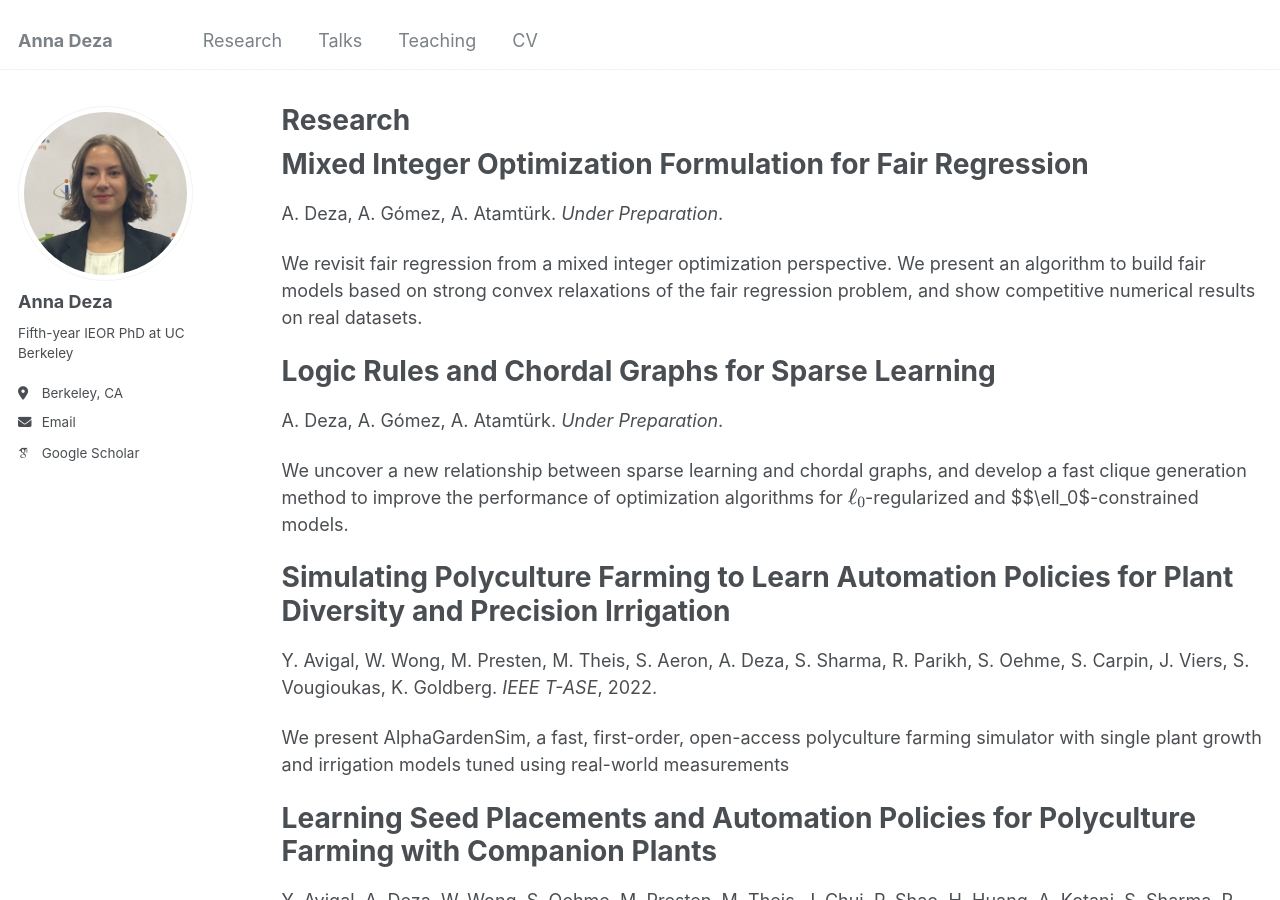
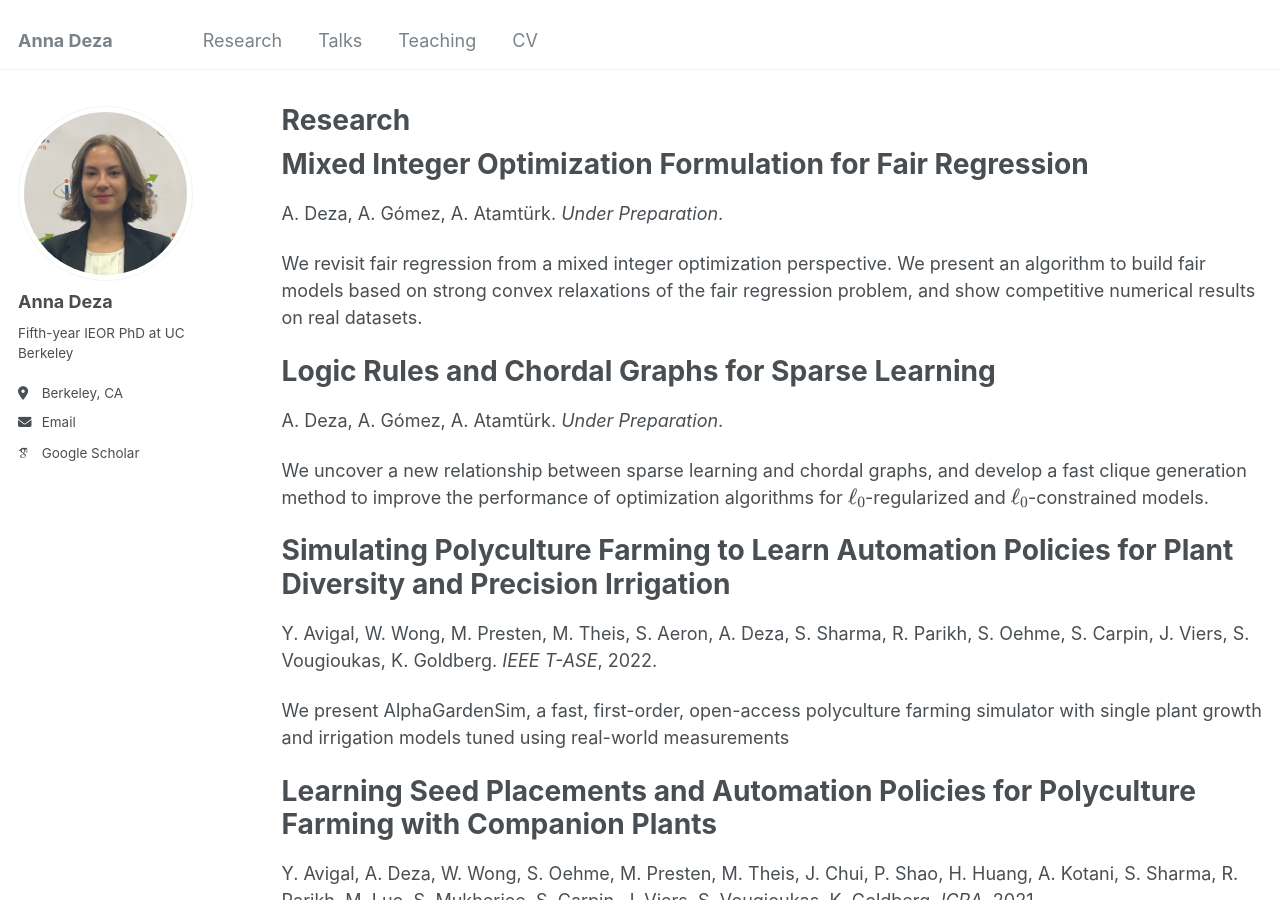
Before and after one commit to annadeza/annadeza.github.io, a Jekyll site: the page built from _pages/publications.md, in a window 1280 px wide and 900 px high. Built offline with Jekyll 4.4.1, drawn with Linux system fonts in a browser that asks for light colours; some web fonts are replaced.

Commit message:
Typo fix

```diff
--- a/_pages/publications.md
+++ b/_pages/publications.md
@@ -14,7 +14,7 @@ We revisit fair regression from a mixed integer optimization perspective. We pre
 A. Deza, A. Gómez, A. Atamtürk. *Under Preparation*.
 
 We uncover a new relationship between sparse learning and chordal graphs, and develop a fast clique generation method to improve the
-performance of optimization algorithms for $$\ell_0$$-regularized and $$\ell_0$-constrained models.
+performance of optimization algorithms for $$\ell_0$$-regularized and $$\ell_0$$-constrained models.
 
 # Simulating Polyculture Farming to Learn Automation Policies for Plant Diversity and Precision Irrigation
 Y. Avigal, W. Wong, M. Presten, M. Theis, S. Aeron, A. Deza, S. Sharma, R. Parikh, S. Oehme, S. Carpin, J. Viers, S. Vougioukas, K. Goldberg. *IEEE T-ASE*, 2022.
```
